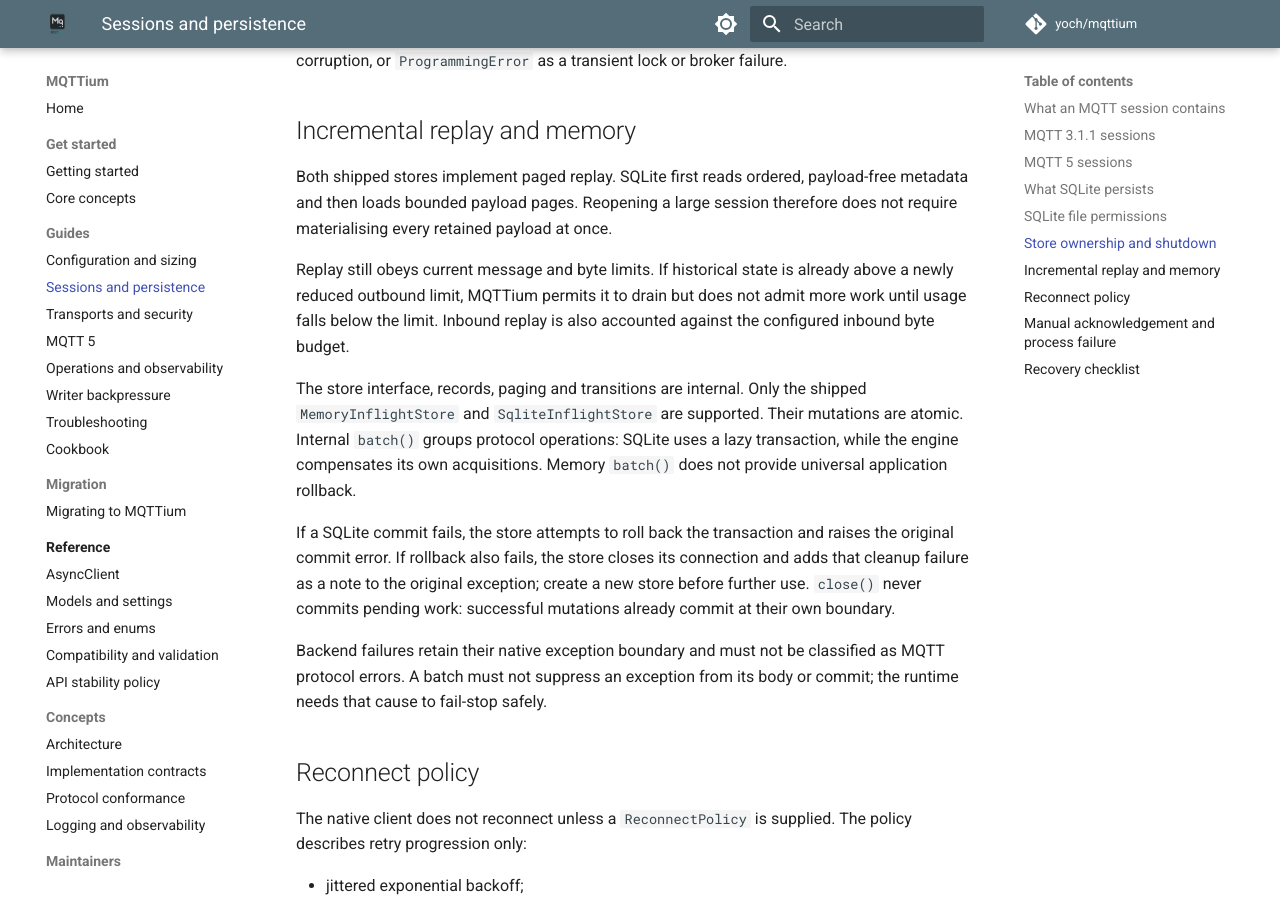
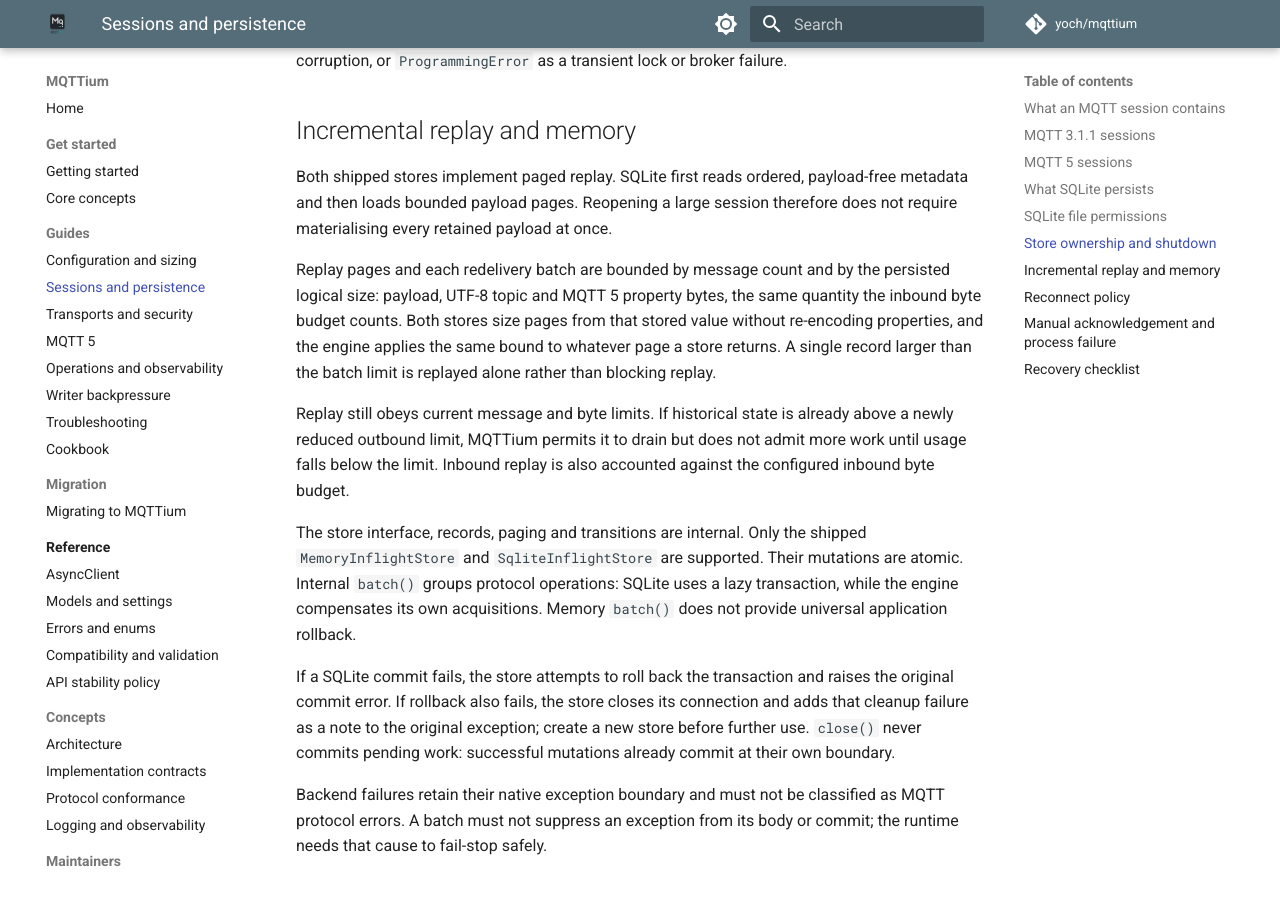
Before and after one commit to yoch/mqttium, an MkDocs documentation site: the page built from docs/sessions-and-persistence.md, in a window 1280 px wide and 900 px high, scrolled down 4624 px. Built offline with MkDocs 1.6.1 and Material for MkDocs 9.7.7, drawn with Linux system fonts in a browser that asks for light colours; comment, search, counter and statistics services are not loaded.

Commit message:
docs: define the replay page and batch size
Co-Authored-By: Claude Opus 5.5 <noreply@anthropic.com>
Claude-Session: https://claude.ai/code/session_01VPiKuntQmF4XZfMGm1h9Z6

```diff
--- a/docs/sessions-and-persistence.md
+++ b/docs/sessions-and-persistence.md
@@ -198,6 +198,13 @@ payload-free metadata and then loads bounded payload pages. Reopening a large
 session therefore does not require materialising every retained payload at
 once.
 
+Replay pages and each redelivery batch are bounded by message count and by the
+persisted logical size: payload, UTF-8 topic and MQTT 5 property bytes, the
+same quantity the inbound byte budget counts. Both stores size pages from that
+stored value without re-encoding properties, and the engine applies the same
+bound to whatever page a store returns. A single record larger than the batch
+limit is replayed alone rather than blocking replay.
+
 Replay still obeys current message and byte limits. If historical state is
 already above a newly reduced outbound limit, MQTTium permits it to drain but
 does not admit more work until usage falls below the limit. Inbound replay is
```
Also changed, not shown: CHANGELOG.md (+1 -0 lines).
